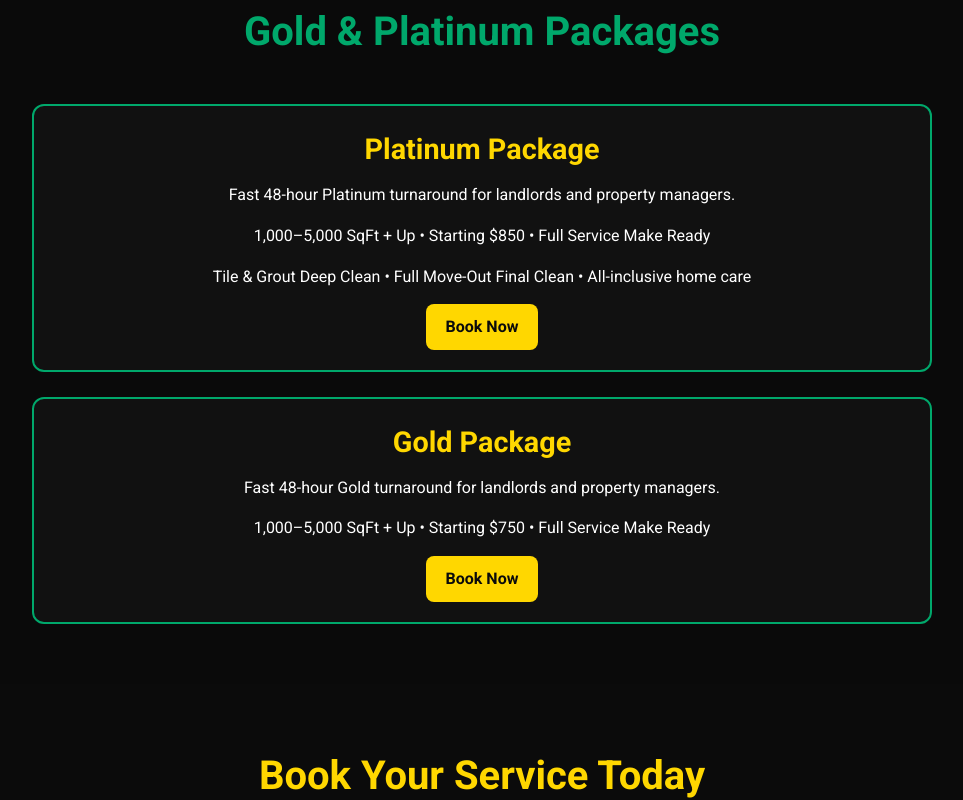
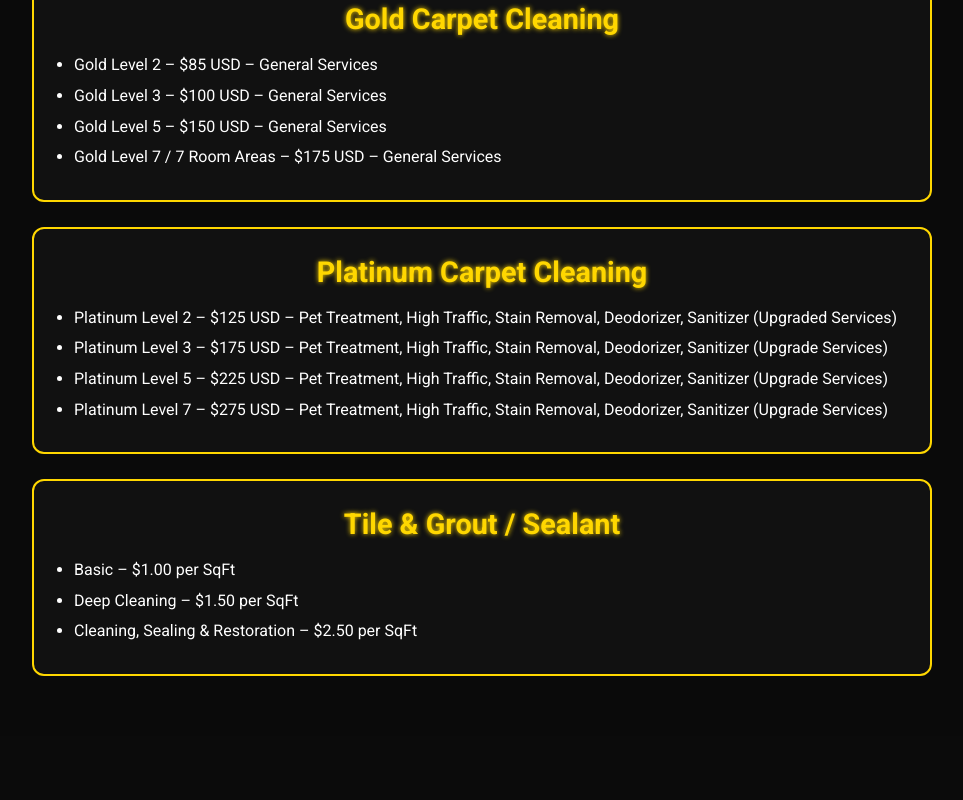
Before and after one commit to DominionGuardGroup/Dominion-Guard-Group, a plain HTML site: page index.html in a window 1280 px wide. Shown: the part 1120-1920 px from the top of the page, without its empty margins (158-1121 px from the left). Drawn offline with Linux system fonts and the light colour scheme.

Commit message:
Update index.html

```diff
--- a/index.html
+++ b/index.html
@@ -1,3 +1,4 @@
+
 <!DOCTYPE html>
 <html lang="en">
 <head>
@@ -14,9 +15,15 @@
     .container { width:90%; max-width:1200px; margin:0 auto; }
 
     /* ===== Hero Section ===== */
-    header { background:linear-gradient(135deg, #000, #0a0a0a); padding:60px 0; text-align:center; }
-    header img { width:150px; margin-bottom:20px; }
-    header h1 { font-size:3rem; color:#FFD700; margin-bottom:10px; }
+    header { background:linear-gradient(135deg, #000, #0a0a0a); padding:80px 0; text-align:center; }
+    header h1 {
+      font-size:3rem;
+      background: linear-gradient(90deg, #FFD700, #FFC700, #FFEB00);
+      -webkit-background-clip: text;
+      -webkit-text-fill-color: transparent;
+      text-shadow: 0 0 10px #FFD700, 0 0 20px #FFEB00;
+      margin-bottom:10px;
+    }
 
     /* ===== Navigation ===== */
     nav { background:#111; display:flex; justify-content:center; padding:15px 0; flex-wrap:wrap; }
@@ -25,25 +32,29 @@
 
     /* ===== Services Section ===== */
     .services { padding:60px 0; background:#0b0b0b; }
-    .services h2 { text-align:center; font-size:2.5rem; color:#FFD700; margin-bottom:40px; }
+    .services h2 { text-align:center; font-size:2.5rem; color:#FFD700; margin-bottom:40px; text-shadow: 0 0 5px #FFD700; }
     .service-cards { display:flex; flex-direction:column; gap:25px; max-width:900px; margin:0 auto; }
-    .service-card { background:#111; border:2px solid #FFD700; border-radius:12px; padding:20px; text-align:center; }
-    .service-card h3 { font-size:1.5rem; color:#FFD700; margin-bottom:10px; }
+    .service-card { background:#111; border:2px solid #FFD700; border-radius:12px; padding:20px; text-align:center; transition:0.3s; }
+    .service-card:hover { box-shadow:0 0 20px #FFD700; }
+    .service-card h3 { font-size:1.5rem; color:#FFD700; margin-bottom:10px; text-shadow: 0 0 3px #FFD700; }
     .service-card p { font-size:1rem; color:#fff; }
 
     /* ===== Packages Section ===== */
     .packages { padding:60px 0; background:#0a0a0a; }
-    .packages h2 { text-align:center; font-size:2.5rem; color:#00A86B; margin-bottom:40px; }
+    .packages h2 { text-align:center; font-size:2.5rem; color:#00A86B; margin-bottom:40px; text-shadow:0 0 5px #00A86B; }
     .package-cards { display:flex; flex-direction:column; gap:25px; max-width:900px; margin:0 auto; }
-    .package-card { background:#111; border:2px solid #00A86B; border-radius:12px; padding:20px; text-align:center; }
-    .package-card h3 { font-size:1.8rem; color:#FFD700; margin-bottom:10px; }
-    .package-card p { font-size:1rem; color:#fff; margin-bottom:15px; }
+    .package-card { background:#111; border:2px solid #FFD700; border-radius:12px; padding:20px; text-align:center; transition:0.3s; }
+    .package-card:hover { box-shadow:0 0 20px #FFD700; }
+    .package-card h3 { font-size:1.8rem; color:#FFD700; margin-bottom:10px; text-shadow:0 0 5px #FFD700; }
+    .package-card p, .package-card ul { font-size:1rem; color:#fff; margin-bottom:10px; }
+    .package-card ul { text-align:left; list-style:disc; margin-left:20px; }
+    .package-card ul li { margin-bottom:5px; }
     .package-card .btn { display:inline-block; background:#FFD700; color:#0b0b0b; font-weight:700; padding:10px 20px; border-radius:8px; transition:0.3s; }
     .package-card .btn:hover { background:#00A86B; color:#fff; }
 
     /* ===== Booking Section ===== */
     .booking { padding:60px 0; background:#0b0b0b; text-align:center; }
-    .booking h2 { font-size:2.5rem; color:#FFD700; margin-bottom:20px; }
+    .booking h2 { font-size:2.5rem; color:#FFD700; margin-bottom:20px; text-shadow:0 0 5px #FFD700; }
     .booking p { font-size:1.2rem; color:#fff; margin-bottom:30px; }
     .booking form { display:flex; flex-direction:column; align-items:center; gap:15px; }
     .booking input, .booking select, .booking textarea { padding:12px; width:300px; border-radius:8px; border:1px solid #FFD700; background:#111; color:#fff; }
@@ -64,9 +75,8 @@
 </head>
 <body>
 
-  <!-- Hero / Shield Section -->
+  <!-- Hero Section -->
   <header>
-    <img src="https://via.placeholder.com/150x150?text=Shield+Logo" alt="Dominion Guard Shield Logo">
     <h1>Dominion Guard Group</h1>
   </header>
 
@@ -99,21 +109,41 @@
 
   <!-- Packages Section -->
   <section class="packages" id="packages">
-    <h2>Gold & Platinum Packages</h2>
+    <h2>Carpet Cleaning & Tile Services</h2>
     <div class="package-cards">
+
+      <!-- Gold Carpet Cleaning -->
       <div class="package-card">
-        <h3>Platinum Package</h3>
-        <p>Fast 48-hour Platinum turnaround for landlords and property managers.</p>
-        <p>1,000–5,000 SqFt + Up • Starting $850 • Full Service Make Ready</p>
-        <p>Tile & Grout Deep Clean • Full Move-Out Final Clean • All-inclusive home care</p>
-        <a href="#booking" class="btn">Book Now</a>
+        <h3>Gold Carpet Cleaning</h3>
+        <ul>
+          <li>Gold Level 2 – $85 USD – General Services</li>
+          <li>Gold Level 3 – $100 USD – General Services</li>
+          <li>Gold Level 5 – $150 USD – General Services</li>
+          <li>Gold Level 7 / 7 Room Areas – $175 USD – General Services</li>
+        </ul>
       </div>
+
+      <!-- Platinum Carpet Cleaning -->
       <div class="package-card">
-        <h3>Gold Package</h3>
-        <p>Fast 48-hour Gold turnaround for landlords and property managers.</p>
-        <p>1,000–5,000 SqFt + Up • Starting $750 • Full Service Make Ready</p>
-        <a href="#booking" class="btn">Book Now</a>
+        <h3>Platinum Carpet Cleaning</h3>
+        <ul>
+          <li>Platinum Level 2 – $125 USD – Pet Treatment, High Traffic, Stain Removal, Deodorizer, Sanitizer (Upgraded Services)</li>
+          <li>Platinum Level 3 – $175 USD – Pet Treatment, High Traffic, Stain Removal, Deodorizer, Sanitizer (Upgrade Services)</li>
+          <li>Platinum Level 5 – $225 USD – Pet Treatment, High Traffic, Stain Removal, Deodorizer, Sanitizer (Upgrade Services)</li>
+          <li>Platinum Level 7 – $275 USD – Pet Treatment, High Traffic, Stain Removal, Deodorizer, Sanitizer (Upgrade Services)</li>
+        </ul>
       </div>
+
+      <!-- Tile & Grout / Sealant -->
+      <div class="package-card">
+        <h3>Tile & Grout / Sealant</h3>
+        <ul>
+          <li>Basic – $1.00 per SqFt</li>
+          <li>Deep Cleaning – $1.50 per SqFt</li>
+          <li>Cleaning, Sealing & Restoration – $2.50 per SqFt</li>
+        </ul>
+      </div>
+
     </div>
   </section>
 
@@ -127,8 +157,9 @@
       <input type="tel" placeholder="Phone Number" required>
       <select required>
         <option value="">Select Package</option>
-        <option value="gold">Gold Package</option>
-        <option value="platinum">Platinum Package</option>
+        <option value="gold">Gold Carpet Cleaning</option>
+        <option value="platinum">Platinum Carpet Cleaning</option>
+        <option value="tile">Tile & Grout / Sealant</option>
       </select>
       <textarea placeholder="Additional Notes" rows="4"></textarea>
       <button type="submit">Submit Booking</button>
```
